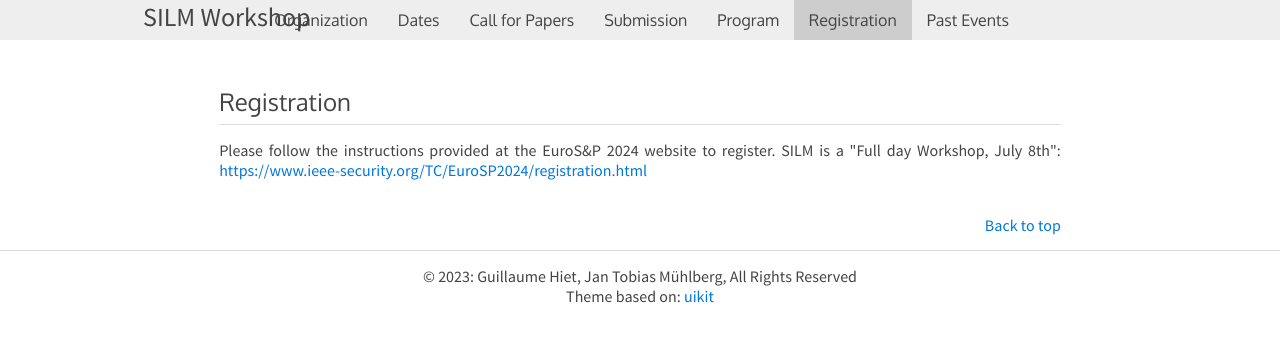
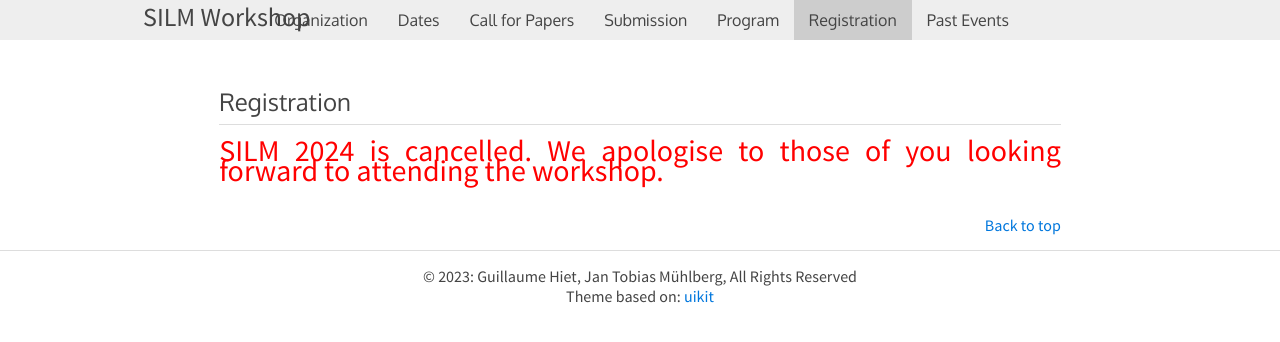
Before and after one commit to silm-workshop/silm-workshop.github.io, a Jekyll site: the page built from registration.html, in a window 1280 px wide. Shown: the top 342 px of the page. Built offline with Jekyll 4.4.1, drawn with Linux system fonts in a browser that asks for light colours.

Commit message:
cancellation 2024

```diff
--- a/2024-program.html
+++ b/2024-program.html
@@ -3,5 +3,5 @@ title: Program -- SILM 2024, 2024-08-12, with <a href="https://www.ieee-security
 layout: default
 ---
 
-<p>Nothing here yet. But we are looking forward to your paper
-submissions!</p>
+<p style="color:red;font-size:30px">SILM 2024 is cancelled. We
+apologise to those of you looking forward to attending the workshop.</p>
--- a/dates.html
+++ b/dates.html
@@ -20,8 +20,8 @@ layout: default
 <td><strong>May 14, 2024 </strong></td>
 </tr>
 <tr>
-<td>Workshop:</td>
-<td><strong>July 12, 2024</strong></td>
+<td><s>Workshop:</s></td>
+<td><strong><s>July 12, 2024</s></strong></td>
 </tr>
 </tbody>
 </table>
--- a/registration.html
+++ b/registration.html
@@ -3,6 +3,5 @@ title: Registration
 layout: default
 ---
 
-<p>Please follow the instructions provided at the EuroS&amp;P 2024 website
-to register. SILM is a "Full day Workshop, July 8th": <a
-href="https://www.ieee-security.org/TC/EuroSP2024/registration.html">https://www.ieee-security.org/TC/EuroSP2024/registration.html</a></p>
+<p style="color:red;font-size:30px">SILM 2024 is cancelled. We
+apologise to those of you looking forward to attending the workshop.</p>
```
